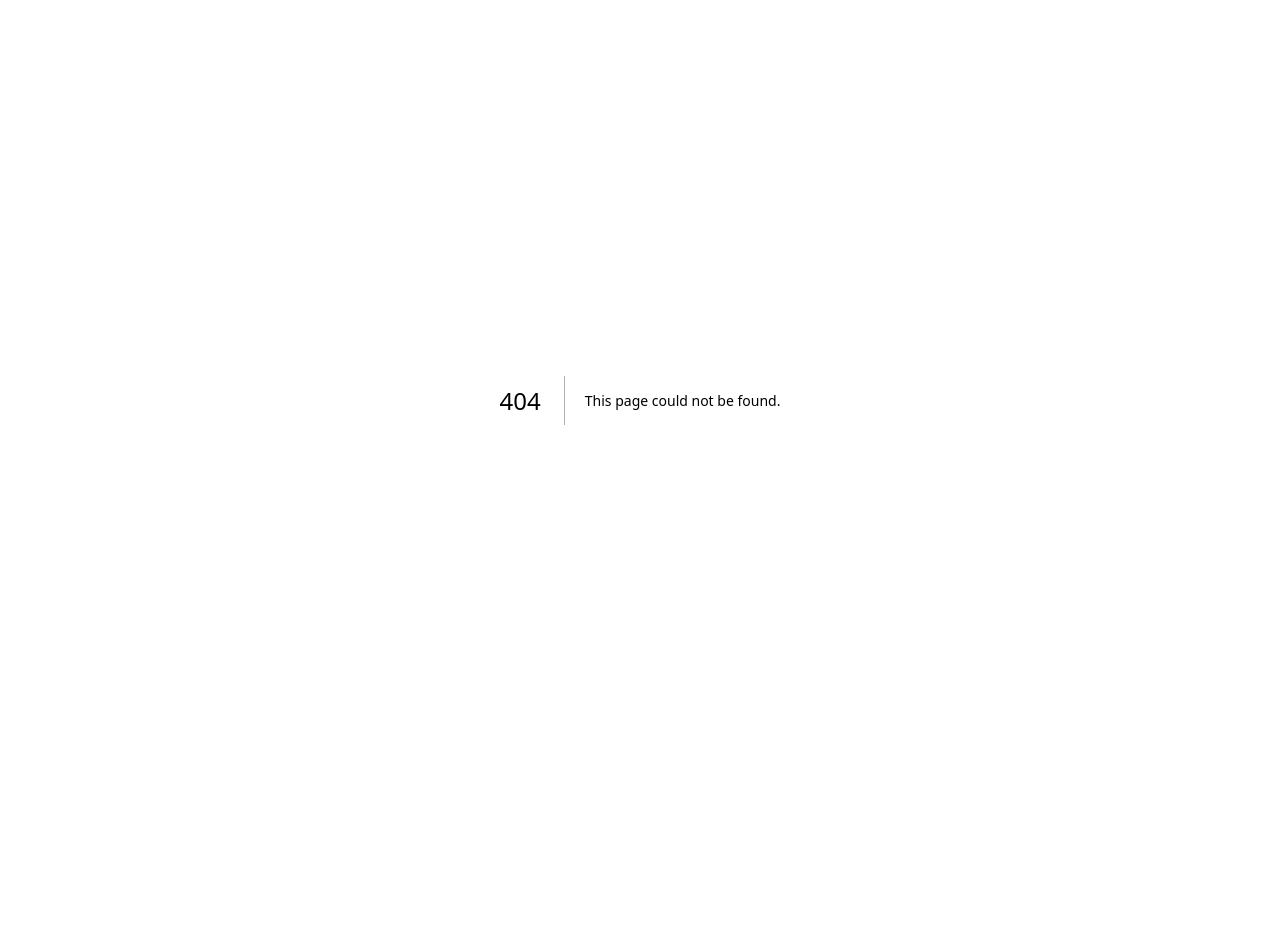
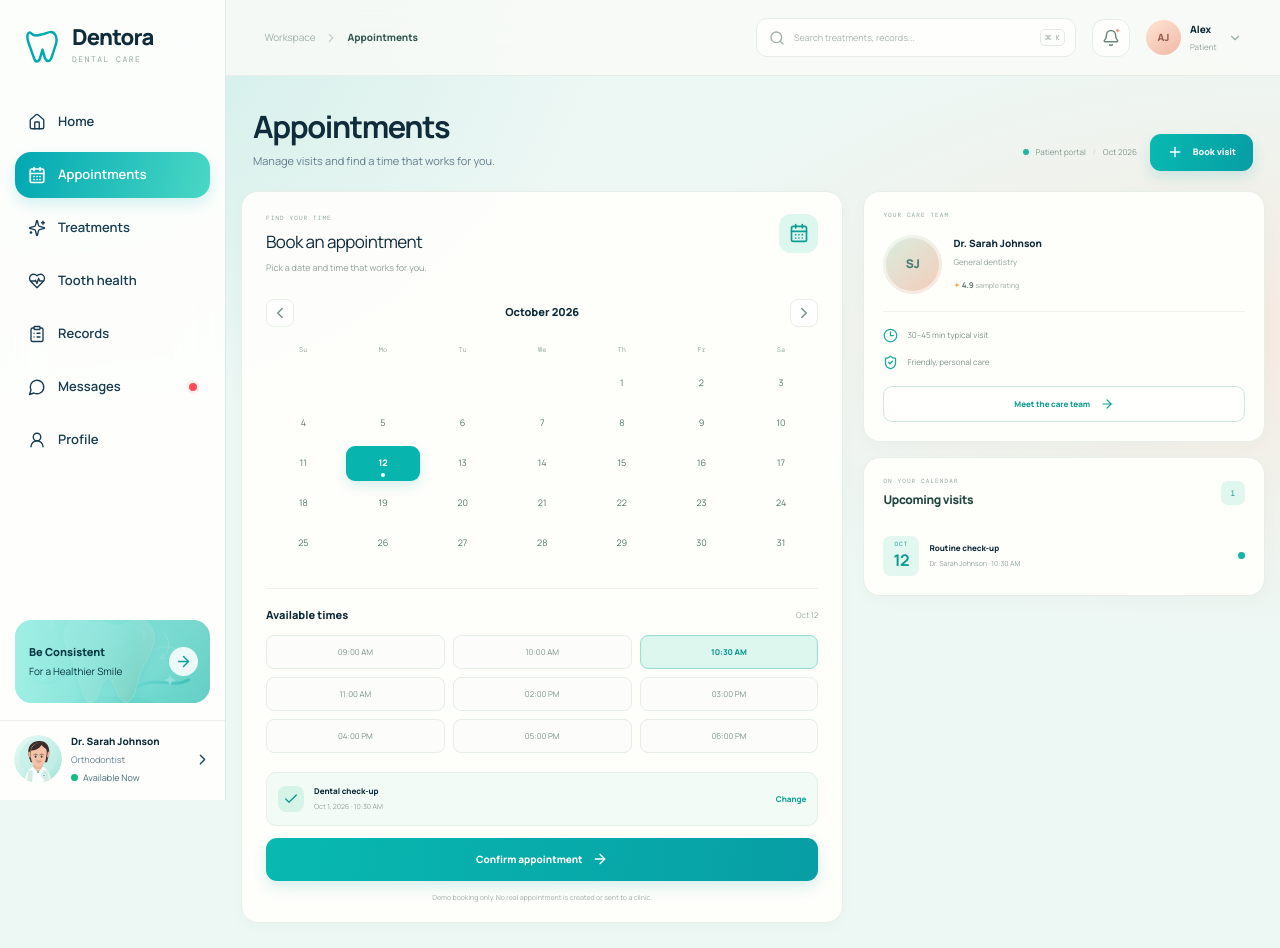
Before and after one commit to Amristine/dentist-3d-website, a Next.js app: page /appointments in a window 1280 px wide. Before the commit this address had no page. Before the commit the page ends 800 px from the top, so only its background shows below. Built offline with nearby package versions, Linux system fonts and the light colour scheme.

Commit message:
Add dedicated appointments route

```diff
--- /dev/null
+++ b/app/appointments/page.tsx
@@ -0,0 +1,5 @@
+import DashboardClient from "../dashboard-client";
+
+export default function AppointmentsPage() {
+  return <DashboardClient />;
+}
```
